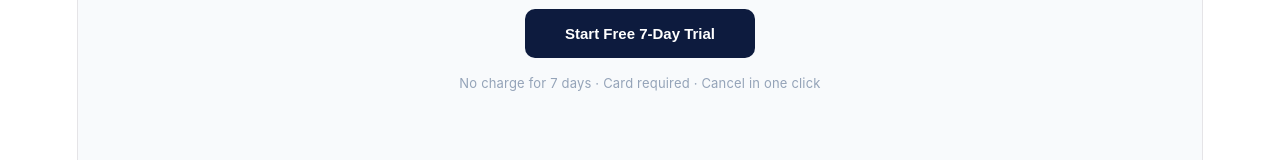
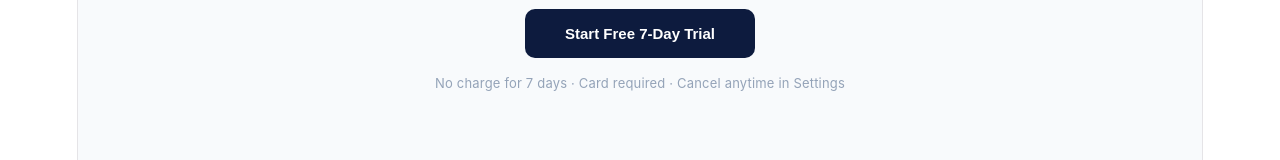
Before and after one commit to natashaverela-speckm/TaxStat360, a React (Vite) app: page /about in a window 1280 px wide. Shown: the part 2643-2803 px from the top of the page. Built offline with nearby package versions, Linux system fonts and the light colour scheme.

Commit message:
Add files via upload

```diff
--- a/src/Landing.jsx
+++ b/src/Landing.jsx
@@ -316,7 +316,7 @@ export default function Landing() {
             { q: 'Is my financial data secure?',
               a: 'Absolutely. TaxStat360 uses bank-level 256-bit encryption and read-only API connections to your accounting software. We never have access to move or modify your money. Your data is never sold or shared with third parties.' },
             { q: 'What is the 7-day free trial?',
-              a: 'You get full access to all features on your selected plan for 7 days, completely free. You will not be charged until your 7-day trial ends. Cancel in one click before day 7 and you will never be billed. A payment method is required to activate your trial.' },
+              a: 'You get full access to all features on your selected plan for 7 days, completely free. You will not be charged until your 7-day trial ends. Cancel anytime in Settings before day 7 and you will never be billed. A payment method is required to activate your trial.' },
             { q: 'How current is the data I see?',
               a: "Your numbers reflect the data from your last sync. Hit Refresh or Connect to pull the latest data from your accounting software. If you land a big client in October or make a large purchase in November, just sync and your tax picture updates immediately so you can act on it. We don't auto-sync continuously — it's on-demand to keep your data secure and your control absolute." },
           ].map((item, i) => (
@@ -448,7 +448,7 @@ export default function Landing() {
           ))}
         </div>
 
-        <p style={{ marginTop: 32, fontSize: 13, color: '#94a3b8' }}>7-day free trial on all plans &middot; No charge until trial ends &middot; Cancel in one click</p>
+        <p style={{ marginTop: 32, fontSize: 13, color: '#94a3b8' }}>7-day free trial on all plans &middot; No charge until trial ends &middot; Cancel anytime in Settings</p>
         <p style={{ marginTop: 8, fontSize: 11, color: '#cbd5e1' }}>
           Cancel before day 7 for no charge. No refunds on completed billing periods. Manage or cancel anytime via your account settings.
         </p>
--- a/src/constants.js
+++ b/src/constants.js
@@ -702,8 +702,13 @@ export const DISCLAIMER_SHORT = 'Planning and estimation tool — not tax prepar
 // CTA_COPY_FULL  — used in the Landing hero
 // CTA_COPY_SHORT — used in pricing, bottom CTA, About, and ResourcesHub
 export const CTA_LABEL = 'Start Free 7-Day Trial'
-export const CTA_COPY_FULL = 'No charge during your 7-day trial · Card required · Cancel in one click'
-export const CTA_COPY_SHORT = 'No charge for 7 days · Card required · Cancel in one click'
+// AUDIT F-8b (Jul 2026): was "Cancel in one click" — untrue by either route. Cancelling
+// via Settings → Manage Billing is two clicks; the only genuine one-click path is Delete
+// Account, which requires typing "DELETE" and erases every saved tax record. Misdescribing
+// the cancellation mechanism is precisely what the FTC click-to-cancel rule polices, and
+// the claim bought nothing. This wording is true and just as reassuring.
+export const CTA_COPY_FULL = 'No charge during your 7-day trial · Card required · Cancel anytime in Settings'
+export const CTA_COPY_SHORT = 'No charge for 7 days · Card required · Cancel anytime in Settings'
 
 
 // ── Federal-tax headline label (audit re-review, Jul 2026) ────────────────────
```
